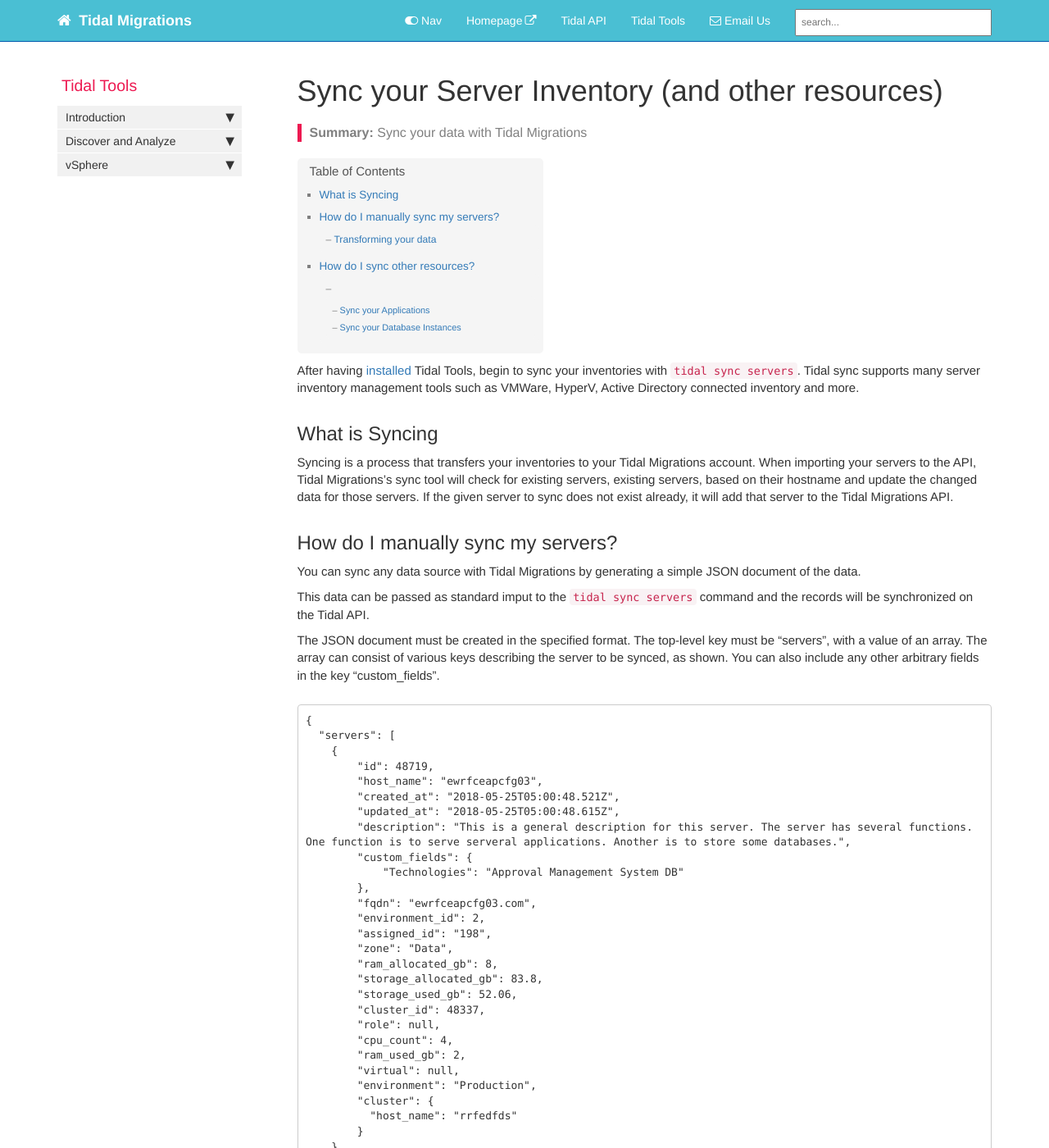
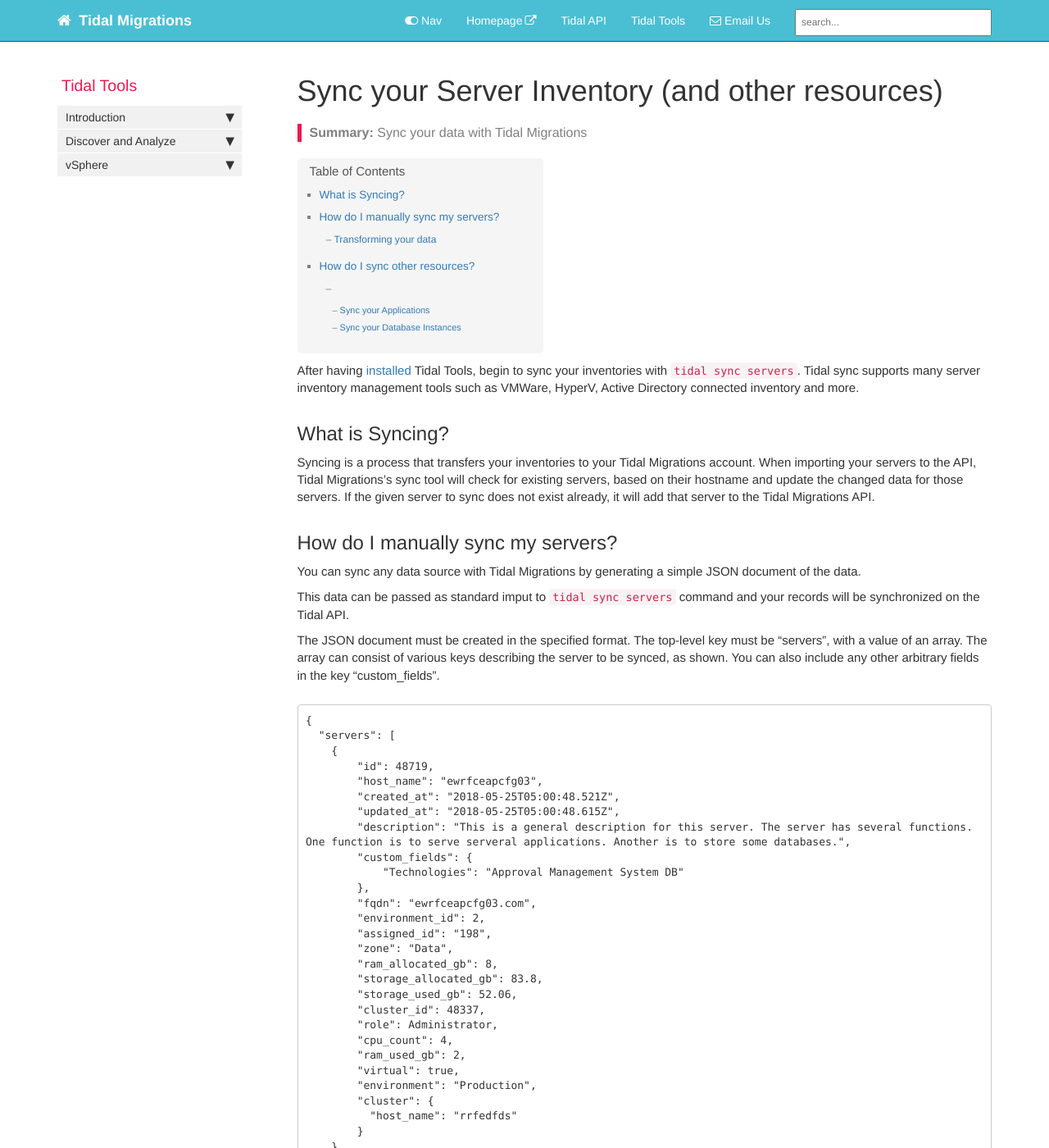
Before and after one commit to tidalmigrations/tidalmigrations.github.io, a Jekyll site: the page built from pages/tidal tools/syncservers.md, in a window 1280 px wide and 1400 px high. Shown: the whole window at 82% size. Built offline with Jekyll 4.4.1, drawn with Linux system fonts in a browser that asks for light colours; nearby versions of some CDN libraries; comment, search, counter and statistics services are not loaded; some of the changed text lies outside the part shown.

Commit message:
polish up the guide: remove nulls in data, typos&minor content fixes, add link to CSV file and the json file, and should be ready to go

````diff
--- a/pages/tidal tools/syncservers.md
+++ b/pages/tidal tools/syncservers.md
@@ -11,10 +11,10 @@ folder: tidaltools
 After having [installed](tidal-tools.html#install) Tidal Tools, begin to sync your inventories with `tidal sync servers`. Tidal sync supports many server inventory management tools such as
 VMWare, HyperV, Active Directory connected inventory and more.
 
-## What is Syncing
+## What is Syncing?
 
 Syncing is a process that transfers your inventories to your Tidal Migrations account.
-When importing your servers to the API, Tidal Migrations's sync tool will check for existing servers, existing servers, based on their hostname
+When importing your servers to the API, Tidal Migrations's sync tool will check for existing servers, based on their hostname
 and update the changed data for those servers.
 If the given server to sync does not exist already, it will add that server to the Tidal Migrations API.
 
@@ -23,7 +23,7 @@ If the given server to sync does not exist already, it will add that server to t
 
 You can sync any data source with Tidal Migrations by generating a simple JSON document of the data.
 
-This data can be passed as standard imput to the `tidal sync servers` command and the records will be
+This data can be passed as standard imput to `tidal sync servers` command and your records will be
 synchronized on the Tidal API.
 
 
@@ -51,10 +51,10 @@ You can also include any other arbitrary fields in the key "custom_fields".
         "storage_allocated_gb": 83.8,
         "storage_used_gb": 52.06,
         "cluster_id": 48337,
-        "role": null,
+        "role": Administrator,
         "cpu_count": 4,
         "ram_used_gb": 2,
-        "virtual": null,
+        "virtual": true,
         "environment": "Production",
         "cluster": {
           "host_name": "rrfedfds"
@@ -77,7 +77,7 @@ on setting the command as a cron job.
 
 If your document is not formatted as the above, not to worry.
 
-Suppose you have a **csv** file: {% include servers.csv %}
+Suppose you have a [**csv** file](servers.csv).
 
 
 Below is a **sample** Ruby script _transform.rb_ that will read the data
@@ -85,7 +85,6 @@ of your specified CSV file, transform it to the JSON format above and output it
 
 ```
 #!/usr/bin/env ruby
-
 require 'json'
 require 'csv'
 
@@ -126,7 +130,11 @@ You also have the option of syncing your **Applications** and **Database Instanc
 
 #### Sync your Applications
 
-The syncronization of your Applications can be performed by following the above procedure with a simple JSON document of the following data:
+You can sync your Applications with the following command:
+
+`` cat some_file.json | tidal sync apps ``
+
+The syncronization of your Applications can be performed by following the above procedure with a simple JSON document of the data:
 
 ```
 "apps": [
@@ -149,18 +157,20 @@ The syncronization of your Applications can be performed by following the above
     }
   ]
 ```
-Sync your Database Instances with the following command:
-
-`` cat some_file.json | tidal sync apps ``
 
 #### Sync your Database Instances
 
-The syncronization of your Database Instances can be performed by following the above procedure with a simple JSON document of the following data:
+
+You can sync your Database Instances with the following command:
+
+`` cat some_file.json | tidal sync database-instances ``
+
+The syncronization of your Database Instances can be performed by following the above procedure with a simple JSON document of the data:
 ```
 "database_instances" : [
   {
     "id": 13748,
-    "database_id": null,
+    "database_id": 2,
     "server_id": 48287,
     "created_at": "2018-05-25T05:01:48.533Z",
     "updated_at": "2018-05-25T05:01:48.588Z",
@@ -168,9 +178,11 @@ The syncronization of your Database Instances can be performed by following the
     "database_size_mb": 1870,
     "database_path": "C:\\system\\databases\\720_TASK_DB",
     "description": "This is a general description for this database instance. This database primarily purpose it to server an application that needs this data.",
-    "custom_fields": null,
+    "custom_fields": {
+            "Technologies": "Approval Management System DB"
+      },
     "environment_id": 2,
-    "move_group_id": null,
+    "move_group_id": 3,
     "environment": {
       "id": 2,
       "name": "Test",
@@ -180,7 +192,3 @@ The syncronization of your Database Instances can be performed by following the
   }
 ]
 ```
-
-Sync your Database Instances with the following command:
-
-`` cat some_file.json | tidal sync database-instances ``
````
Also changed, not shown: other parts of pages/tidal tools/syncservers.md (+6 -1 lines).
